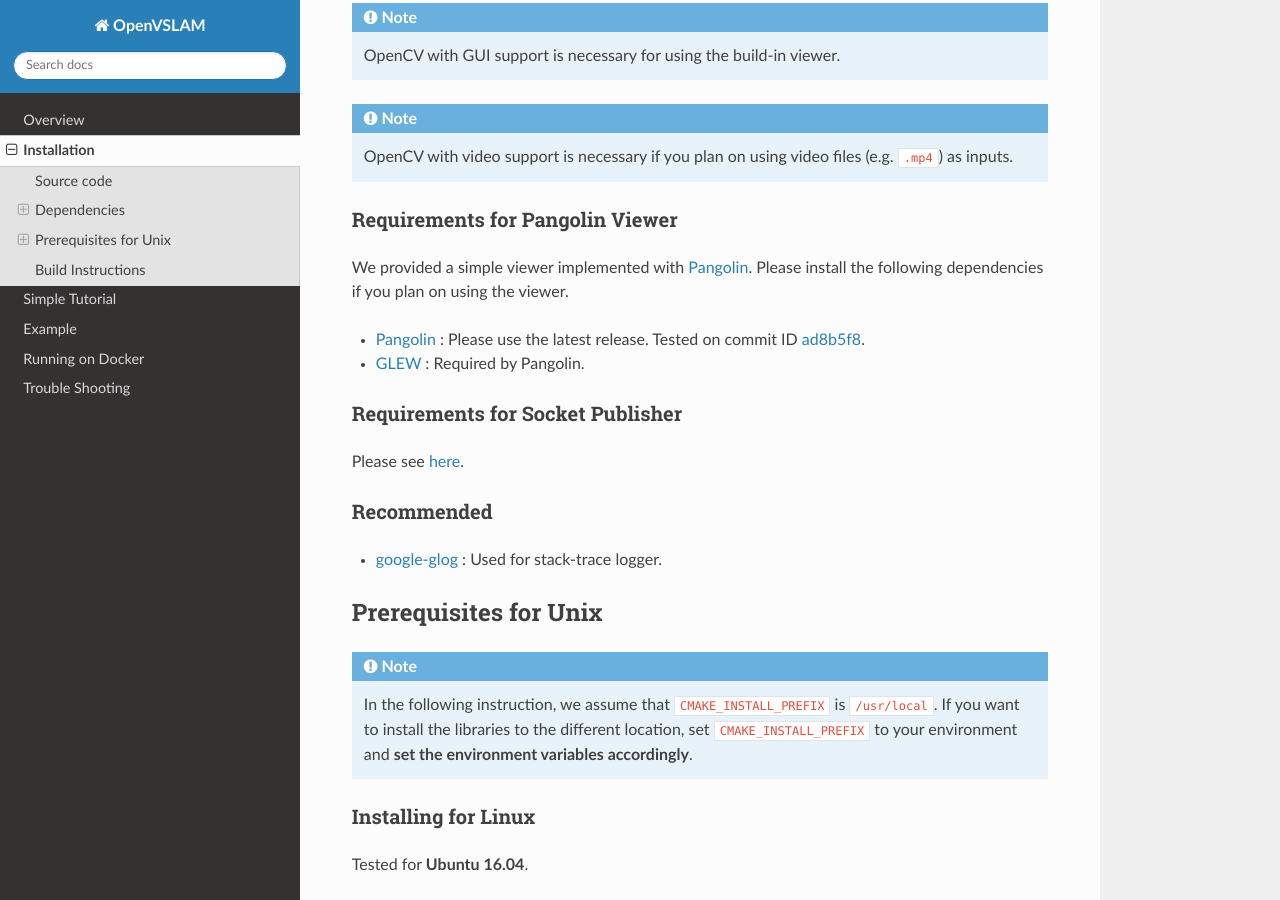
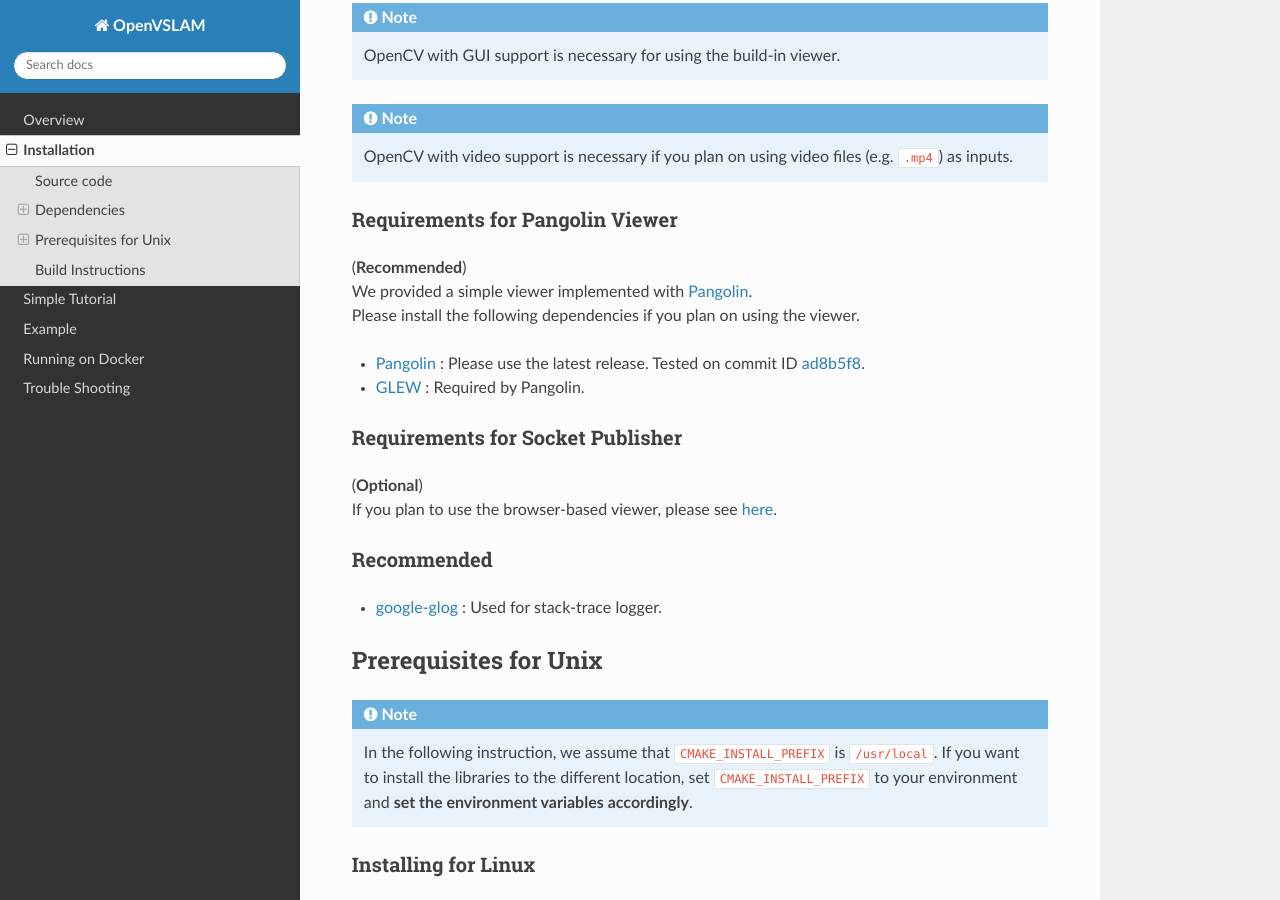
Before and after one commit to xdspacelab/openvslam, a Sphinx documentation site: the page built from docs/installation.rst, in a window 1280 px wide and 900 px high, scrolled down 847 px. Built offline with Sphinx 7.4.7 and the Read the Docs theme 2.0.0, drawn with Linux system fonts in a browser that asks for light colours.

Commit message:
Add the instruction for the viewers

```diff
--- a/docs/installation.rst
+++ b/docs/installation.rst
@@ -57,8 +57,9 @@
 Requirements for Pangolin Viewer
 ^^^^^^^^^^^^^^^^^^^^^^^^^^^^^^^^
 
-We provided a simple viewer implemented with `Pangolin <https://github.com/stevenlovegrove/Pangolin>`_.
-Please install the following dependencies if you plan on using the viewer.
+| (**Recommended**)
+| We provided a simple viewer implemented with `Pangolin <https://github.com/stevenlovegrove/Pangolin>`_.
+| Please install the following dependencies if you plan on using the viewer.
 
 * `Pangolin <https://github.com/stevenlovegrove/Pangolin>`_ : Please use the latest release. Tested on commit ID `ad8b5f8 <https://github.com/stevenlovegrove/Pangolin/tree/ad8b5f83222291c51b4800d5a5873b0e90a0cf81>`_.
 
@@ -67,7 +68,8 @@
 Requirements for Socket Publisher
 ^^^^^^^^^^^^^^^^^^^^^^^^^^^^^^^^^
 
-Please see `here <https://github.com/xdspacelab/openvslam-viewer>`__.
+| (**Optional**)
+| If you plan to use the browser-based viewer, please see `here <https://github.com/xdspacelab/openvslam-viewer>`__.
 
 Recommended
 ^^^^^^^^^^^
```
